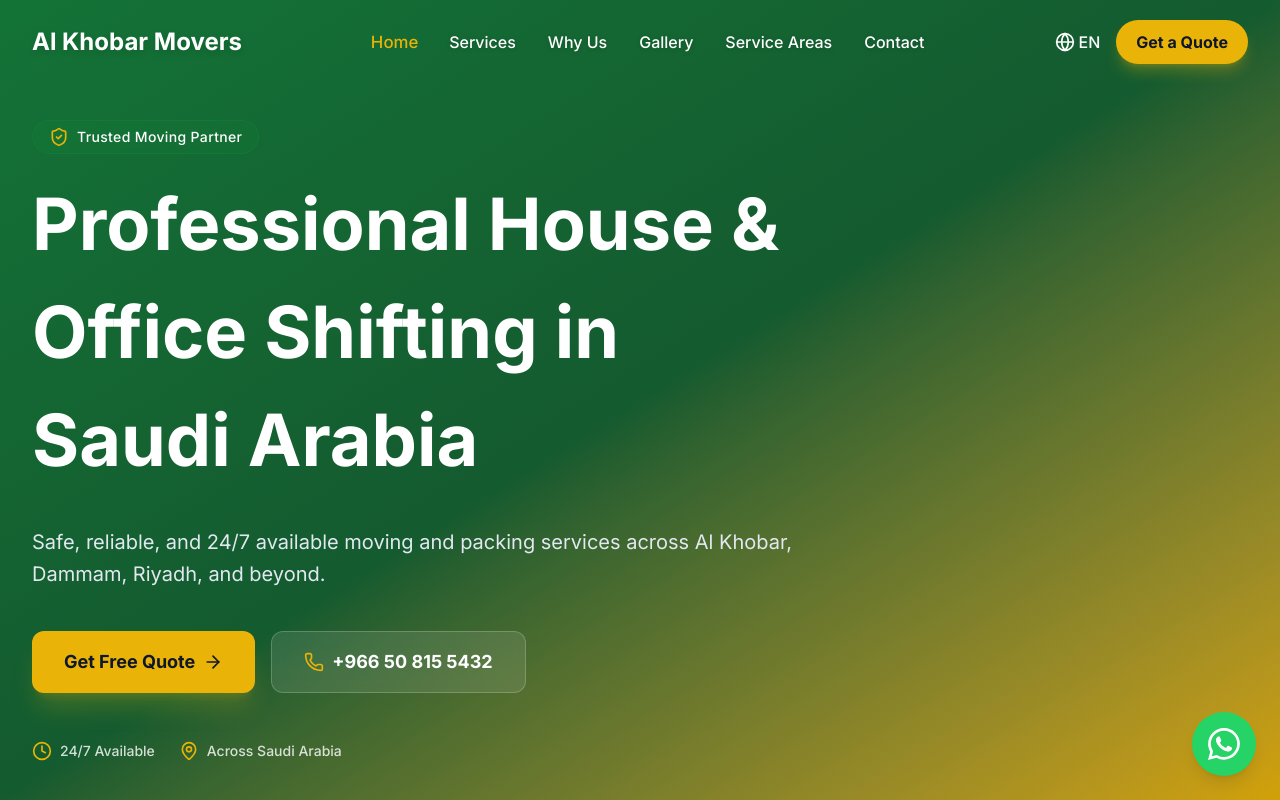
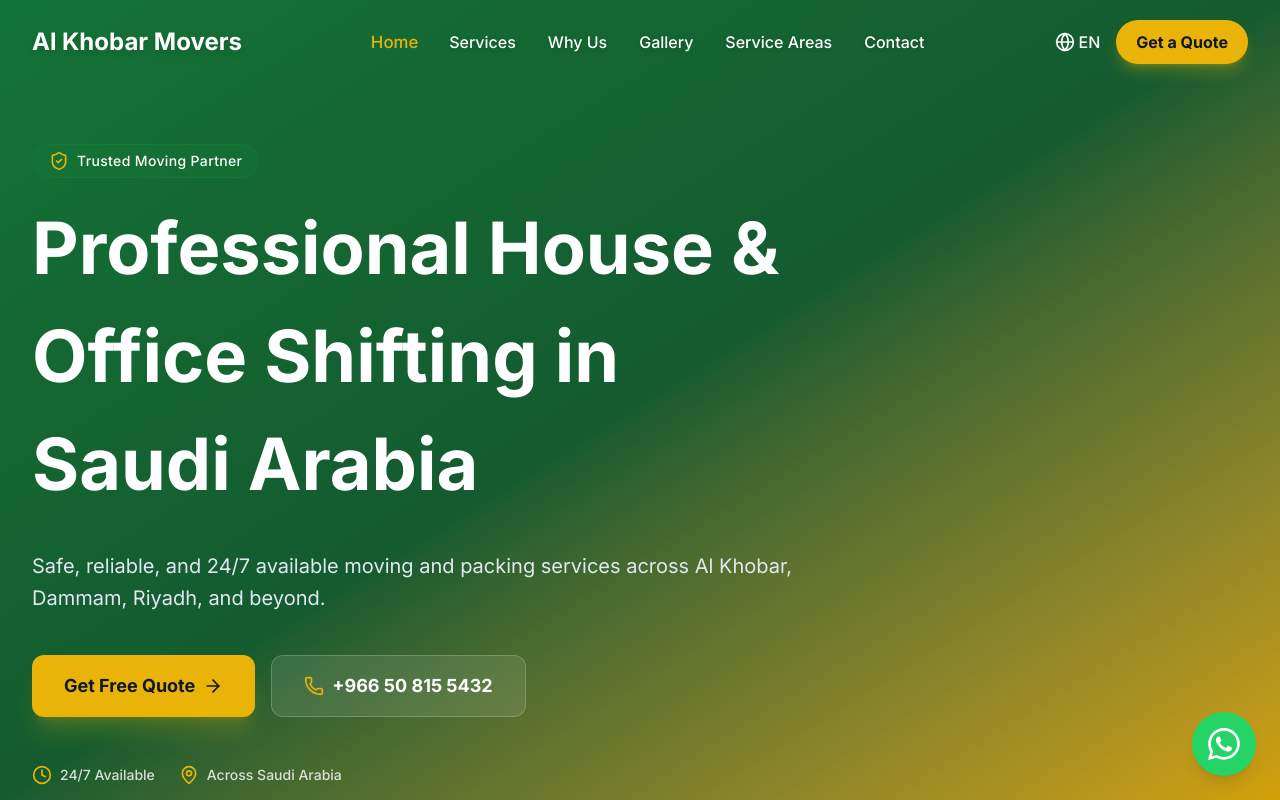
Before and after one commit to shahbazqalander388/alkobarmovers, a React (Vite) app: page /contact in a window 1280 px wide. Shown: the top 800 px of the page. Built offline with nearby package versions, Linux system fonts and the light colour scheme.

Commit message:
UI Overlap Issue

```diff
--- a/src/components/Hero.jsx
+++ b/src/components/Hero.jsx
@@ -7,11 +7,11 @@
   const { t, lang } = useContext(LanguageContext);
 
   return (
-    <section id="home" className="relative h-screen min-h-[600px] flex items-center justify-center overflow-hidden bg-gradient-to-br from-brand-green via-brand-green-dark to-brand-yellow">
+    <section id="home" className="relative h-screen min-h-[600px] flex items-center justify-center overflow-hidden bg-gradient-to-br from-brand-green via-brand-green-dark to-brand-yellow pt-24 sm:pt-28 lg:pt-32">
       {/* Overlay to ensure text readability */}
       <div className="absolute inset-0 bg-black/10 z-0"></div>
 
-      <div className="relative z-10 max-w-7xl mx-auto px-4 sm:px-6 lg:px-8 w-full pt-20">
+      <div className="relative z-10 max-w-7xl mx-auto px-4 sm:px-6 lg:px-8 w-full">
         <div className="max-w-3xl">
           <motion.div
             initial={{ opacity: 0, y: 30 }}
```
